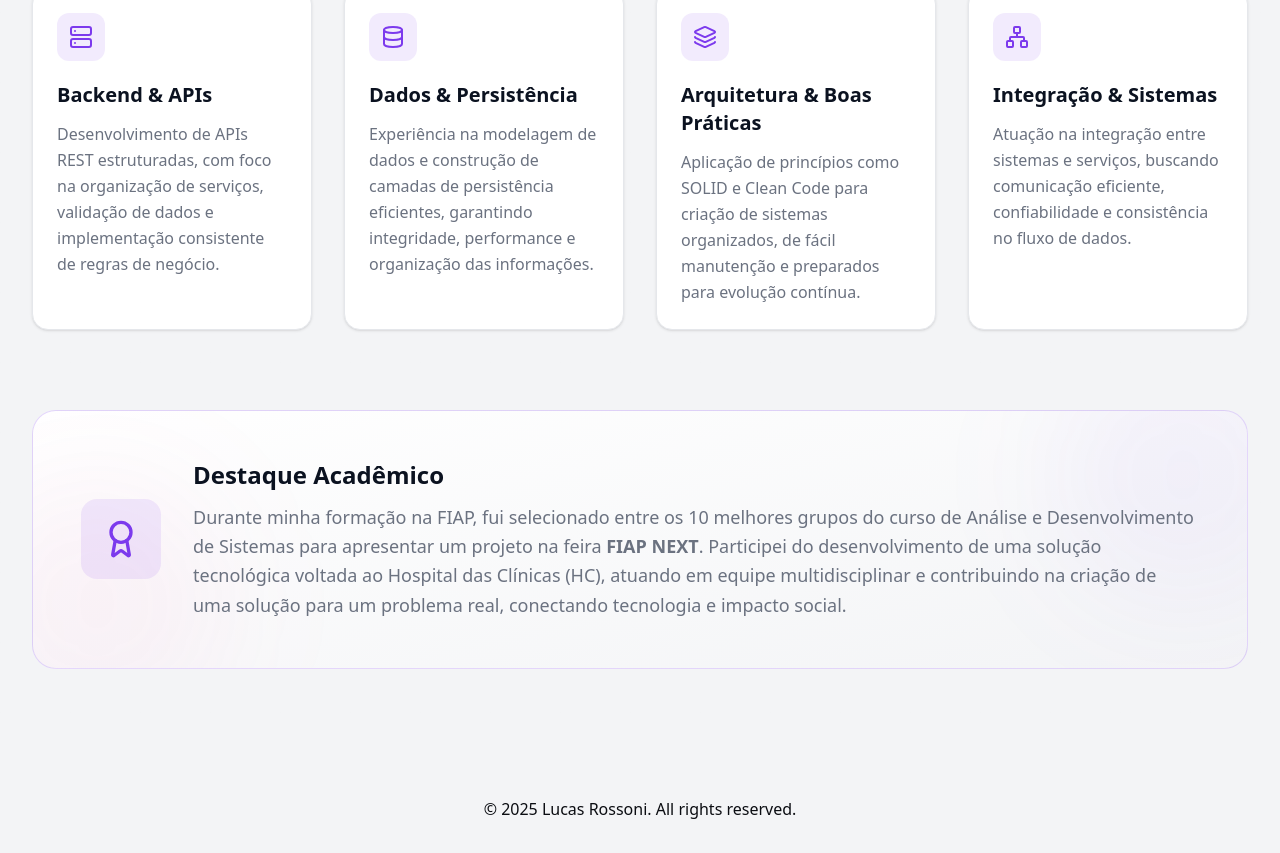
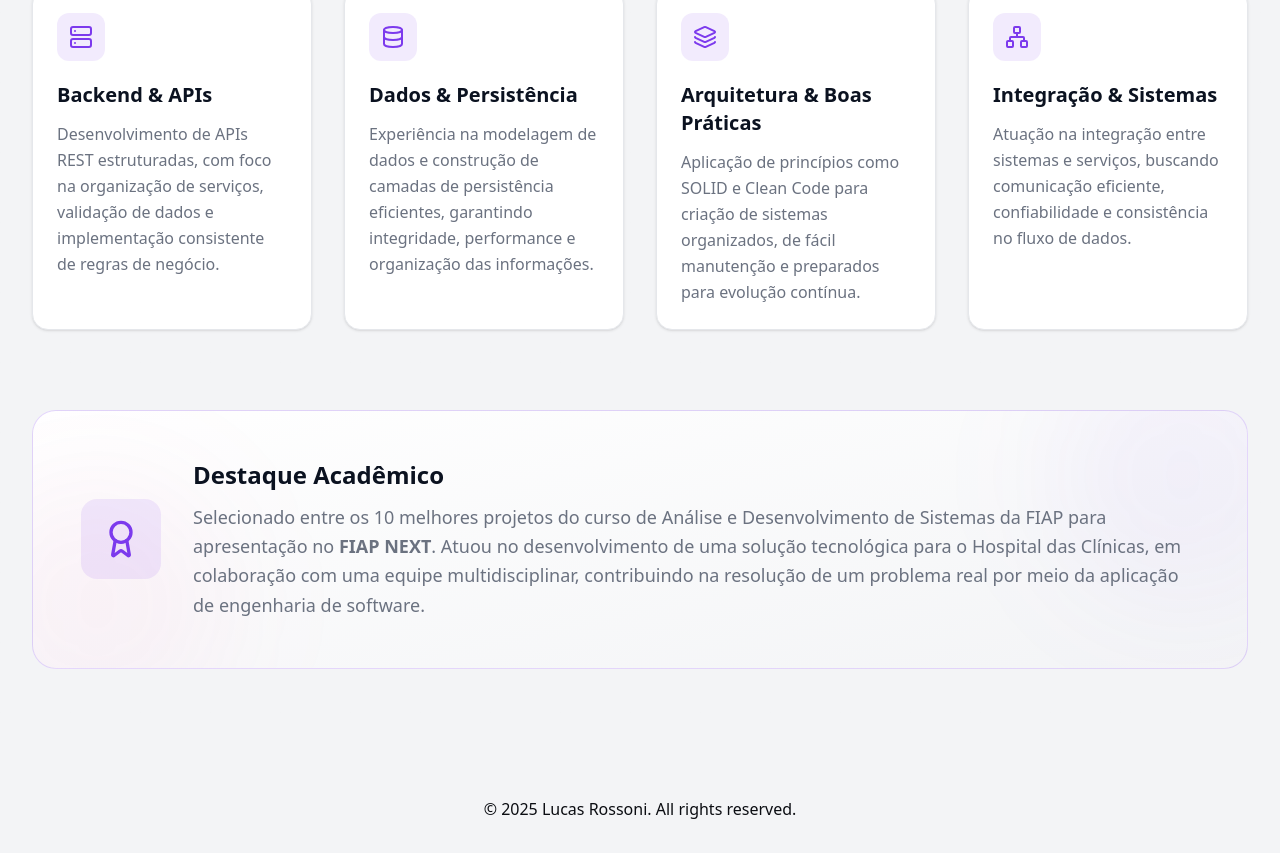
Before and after one commit to PxS00/portfolio, a React (Vite) app: page / in a window 1280 px wide. Shown: the part 916-1769 px from the top of the page. Built offline with nearby package versions, Linux system fonts and the light colour scheme.

Commit message:
refactor(about): update academic highlight to professional third-person tone

```diff
--- a/src/features/about/components/AcademicHighlight/AcademicHighlight.tsx
+++ b/src/features/about/components/AcademicHighlight/AcademicHighlight.tsx
@@ -20,11 +20,11 @@ export default function AcademicHighlight() {
         <div>
           <h3 className="mb-3 text-2xl font-bold text-(--title-color)">Destaque Acadêmico</h3>
           <p className="text-lg leading-relaxed text-(--muted-color)">
-            Durante minha formação na FIAP, fui selecionado entre os 10 melhores grupos do curso de
-            Análise e Desenvolvimento de Sistemas para apresentar um projeto na feira
-            <strong> FIAP NEXT</strong>. Participei do desenvolvimento de uma solução tecnológica
-            voltada ao Hospital das Clínicas (HC), atuando em equipe multidisciplinar e contribuindo
-            na criação de uma solução para um problema real, conectando tecnologia e impacto social.
+            Selecionado entre os 10 melhores projetos do curso de Análise e Desenvolvimento de
+            Sistemas da FIAP para apresentação no <strong>FIAP NEXT</strong>. Atuou no
+            desenvolvimento de uma solução tecnológica para o Hospital das Clínicas, em colaboração
+            com uma equipe multidisciplinar, contribuindo na resolução de um problema real por meio
+            da aplicação de engenharia de software.
           </p>
         </div>
       </div>
```
